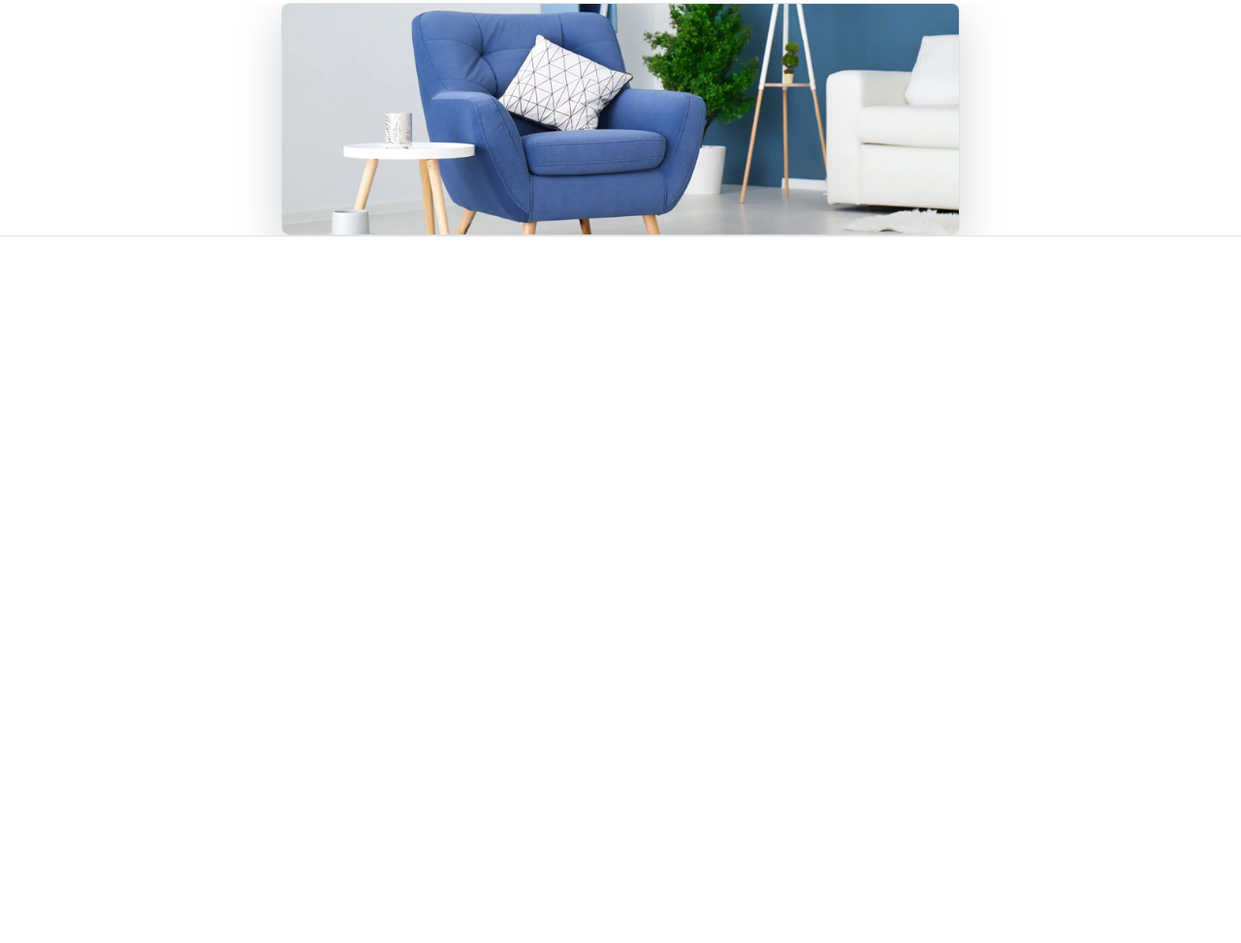
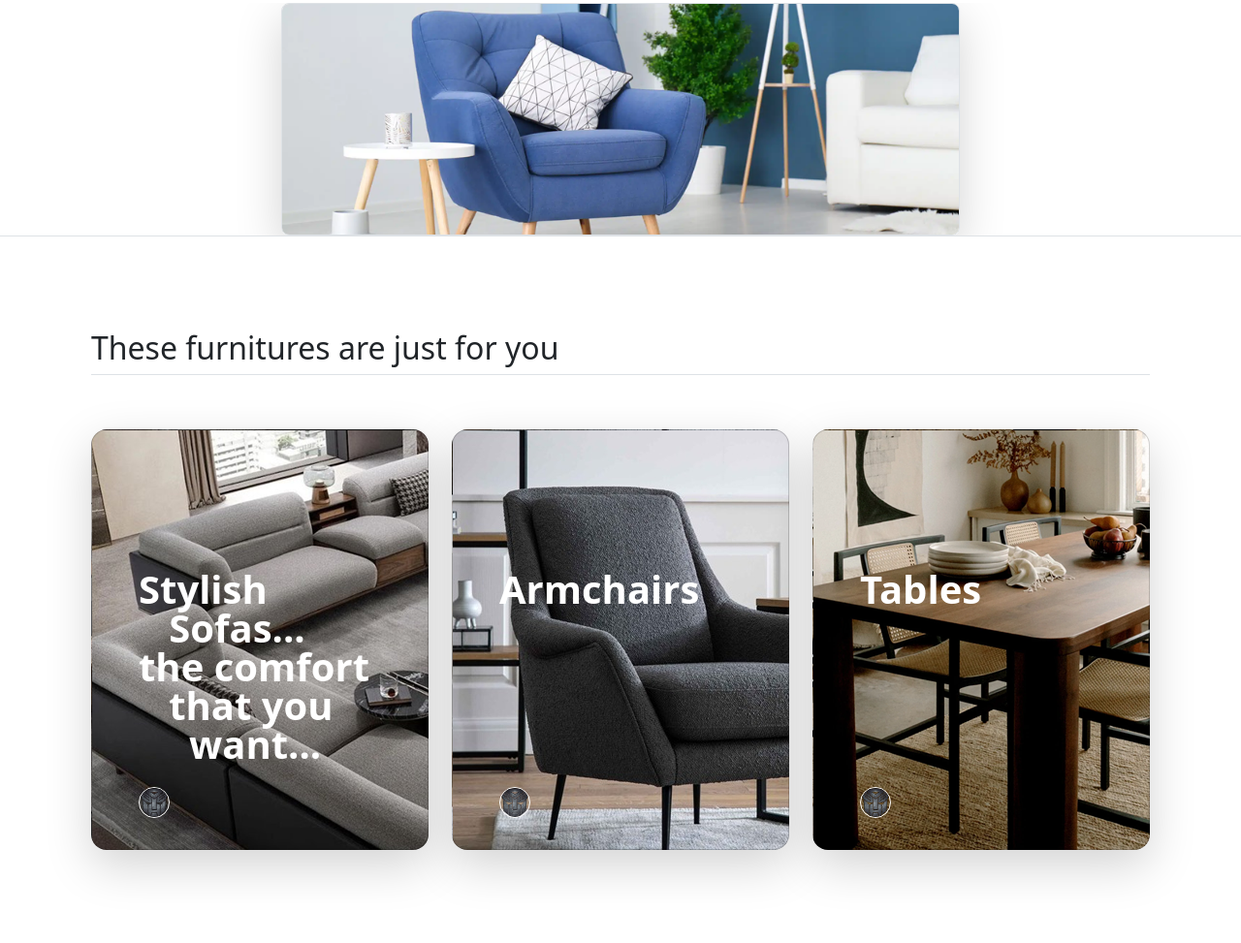
Before and after one commit to zafergursoy82/11_22_example_bootstrap_site, a plain HTML site: page index.html in a window 1280 px wide. Shown: the part 473-1446 px from the top of the page at 97% size. Before the commit the page ends 800 px from the top, so only its background shows below. Drawn offline with nearby package versions, Linux system fonts and the light colour scheme.

Commit message:
Add files via upload

```diff
--- a/index.html
+++ b/index.html
@@ -93,10 +93,81 @@
 <!-- ************************************* Centered Hero ********************************************* -->
 
 
+<!-- ************************************* Features ********************************************* -->
+
+
+<div class="container px-4 py-5" id="custom-cards">
+  <h2 class="pb-2 border-bottom">These furnitures are just for you</h2>
+
+  <div class="row row-cols-1 row-cols-lg-3 align-items-stretch g-4 py-5">
+    <div class="col">
+      <div class="card card-cover h-100 overflow-hidden text-bg-dark rounded-4 shadow-lg" style="background-image: url('./sofa.png');">
+        <div class="d-flex flex-column h-100 p-5 pb-3 text-white text-shadow-1">
+          <h3 class="pt-5 mt-5 mb-4 display-6 lh-1 fw-bold">Stylish <br>&nbsp;&nbsp;&nbsp;Sofas...<br>the comfort<br>&nbsp;&nbsp; that you <br>&nbsp;&nbsp;&nbsp;&nbsp;&nbsp;want...</h3>
+          <ul class="d-flex list-unstyled mt-auto">
+            <li class="me-auto">
+              <img src="./transformers_logo.png" alt="Bootstrap" width="32" height="32" class="rounded-circle border border-white">
+            </li>
+            <li class="d-flex align-items-center me-3">
+              <svg class="bi me-2" width="1em" height="1em" role="img" aria-label="Location"><use xlink:href="#geo-fill"></use></svg>
+              <small> </small>
+            </li>
+            <li class="d-flex align-items-center">
+              <svg class="bi me-2" width="1em" height="1em" role="img" aria-label="Duration"><use xlink:href="#calendar3"></use></svg>
+              <small> </small>
+            </li>
+          </ul>
+        </div>
+      </div>
+    </div>
+
+    <div class="col">
+      <div class="card card-cover h-100 overflow-hidden text-bg-dark rounded-4 shadow-lg" style="background-image: url('./armchair.png');">
+        <div class="d-flex flex-column h-100 p-5 pb-3 text-white text-shadow-1">
+          <h3 class="pt-5 mt-5 mb-4 display-6 lh-1 fw-bold">Armchairs</h3>
+          <ul class="d-flex list-unstyled mt-auto">
+            <li class="me-auto">
+              <img src="./transformers_logo.png" alt="Bootstrap" width="32" height="32" class="rounded-circle border border-white">
+            </li>
+            <li class="d-flex align-items-center me-3">
+              <svg class="bi me-2" width="1em" height="1em" role="img" aria-label="Location"><use xlink:href="#geo-fill"></use></svg>
+              <small> </small>
+            </li>
+            <li class="d-flex align-items-center">
+              <svg class="bi me-2" width="1em" height="1em" role="img" aria-label="Duration"><use xlink:href="#calendar3"></use></svg>
+              <small> </small>
+            </li>
+          </ul>
+        </div>
+      </div>
+    </div>
+
+    <div class="col">
+      <div class="card card-cover h-100 overflow-hidden text-bg-dark rounded-4 shadow-lg" style="background-image: url('./table.png');">
+        <div class="d-flex flex-column h-100 p-5 pb-3 text-shadow-1">
+          <h3 class="pt-5 mt-5 mb-4 display-6 lh-1 fw-bold">Tables</h3>
+          <ul class="d-flex list-unstyled mt-auto">
+            <li class="me-auto">
+              <img src="./transformers_logo.png" alt="Bootstrap" width="32" height="32" class="rounded-circle border border-white">
+            </li>
+            <li class="d-flex align-items-center me-3">
+              <svg class="bi me-2" width="1em" height="1em" role="img" aria-label="Location"><use xlink:href="#geo-fill"></use></svg>
+              <small> </small>
+            </li>
+            <li class="d-flex align-items-center">
+              <svg class="bi me-2" width="1em" height="1em" role="img" aria-label="Duration"><use xlink:href="#calendar3"></use></svg>
+              <small> </small>
+            </li>
+          </ul>
+        </div>
+      </div>
+    </div>
+  </div>
+</div>
 
 
 
-
+<!-- ************************************* Features ********************************************* -->
 
 
 
```
Also changed, not shown: armchair.png (added), sofa.png (added), table.png (added).
